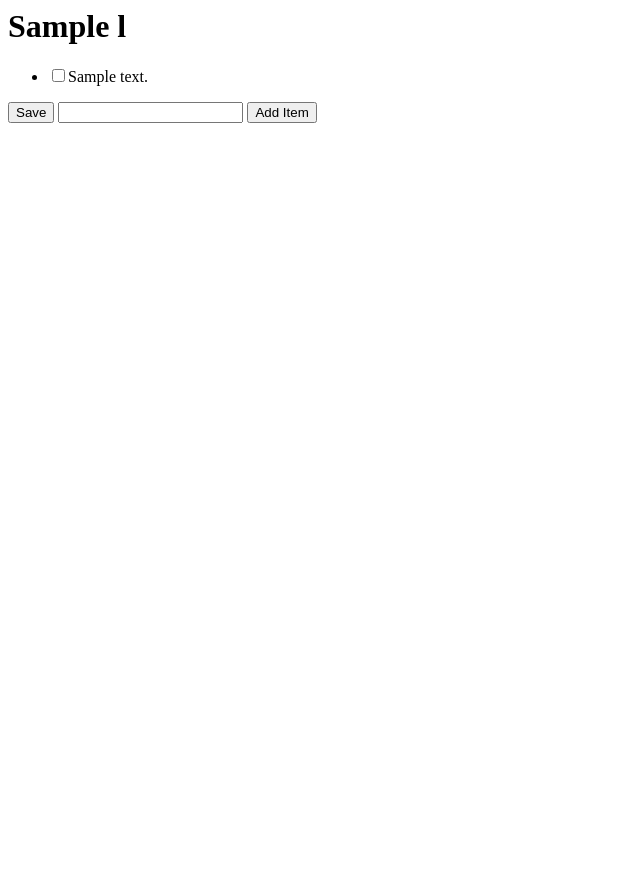
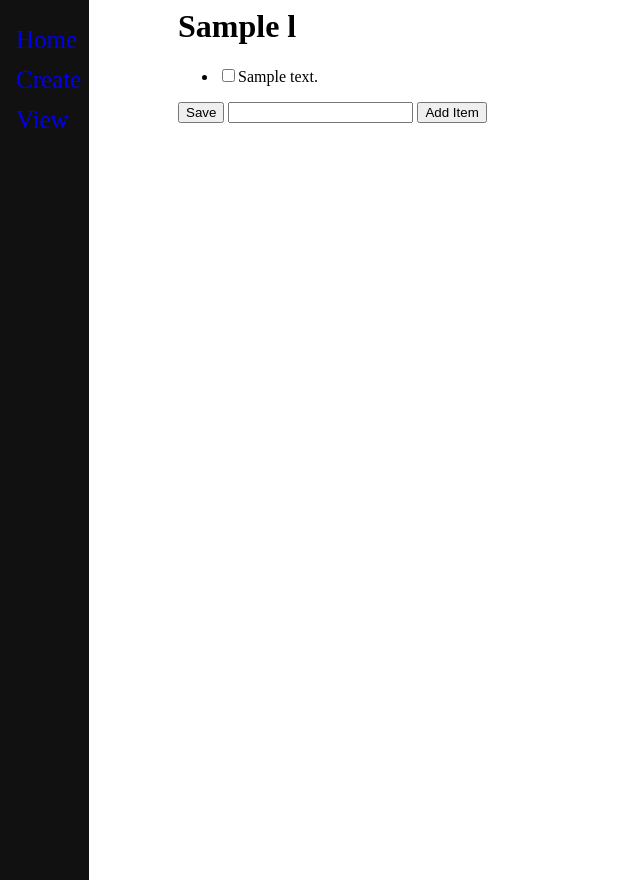
Before and after one commit to arwildo/olte, a Django app: template main/templates/main/list.html in a window 1280 px wide. Shown: the whole page, without its empty margins (0-640 px from the left). Run offline with Django 3.2, Linux system fonts and the light colour scheme; the template is opened without the code that fills it: most values are stand-ins (such as "Sample title", 1, 10 or a date in 2020).

Commit message:
Add sidebar

```diff
--- a/main/templates/main/base.html
+++ b/main/templates/main/base.html
@@ -1,10 +1,47 @@
 <html>
 <head>
+	<style type="text/css">
+		.sidenav {
+			height: 100%;
+			widows: 160px;
+			position: fixed;
+			z-index: 1;
+			top:0;
+			left:0;
+			background-color:#111;
+			overflow-x: :hidden;
+			padding-top: 20px;
+		}
+
+		.sidenav a {
+			padding: 6px 8px 6px 16px;
+			text-decoration: none;
+			font-size: 25px;
+			font:#818181;
+			display: block;
+		}
+
+		.sidenav a:hover{
+			color:#f1f1f1;
+		}
+
+		.main{
+			margin-left:160px;
+			padding: 0px 10px;
+		}
+	</style>
+
 	<title>My Website</title>
 </head>
 
 <body>
-	<div id="content", name="content">
+	<div class="sidenav">
+		<a href="/">Home</a>
+		<a href="create/">Create</a>
+		<a href="/1">View</a>
+	</div>
+
+	<div id="content", name="content", class="main">
 		{% block content %}
 		{% endblock %}
 	</div>
```
